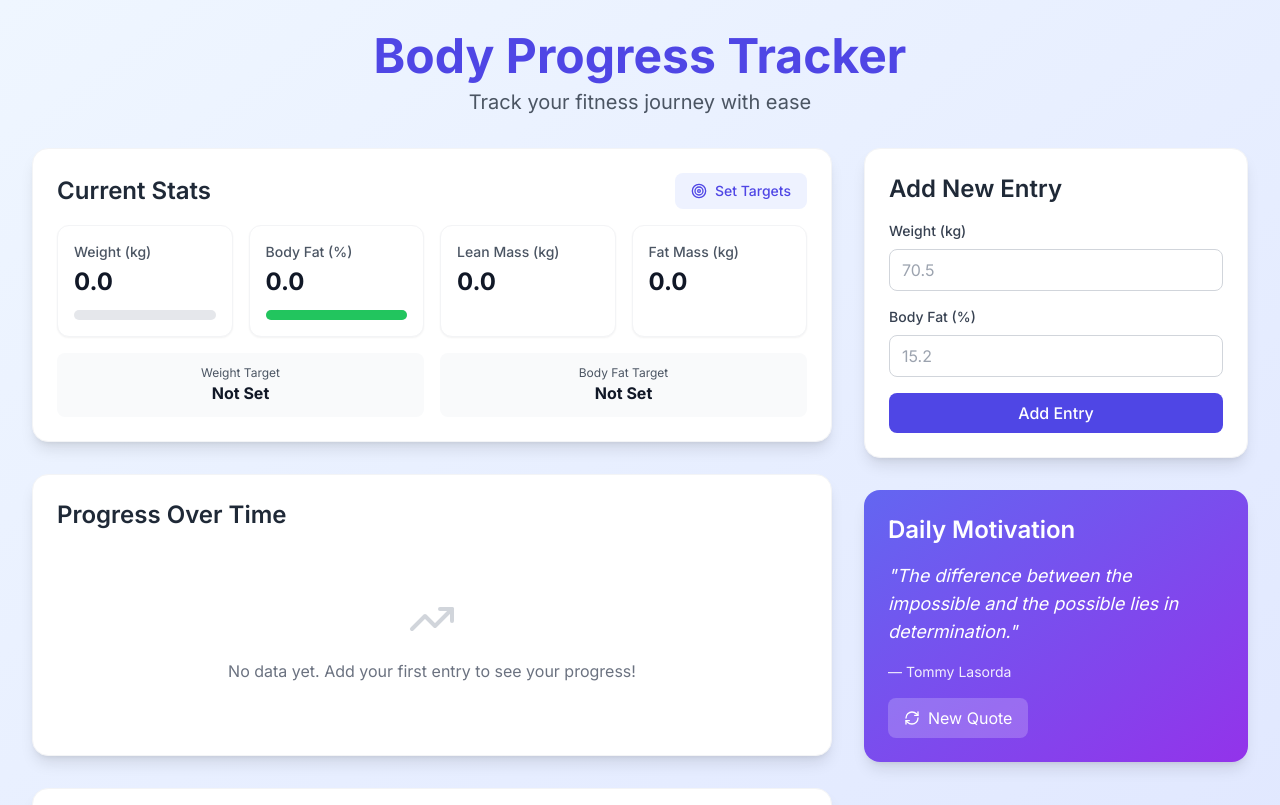
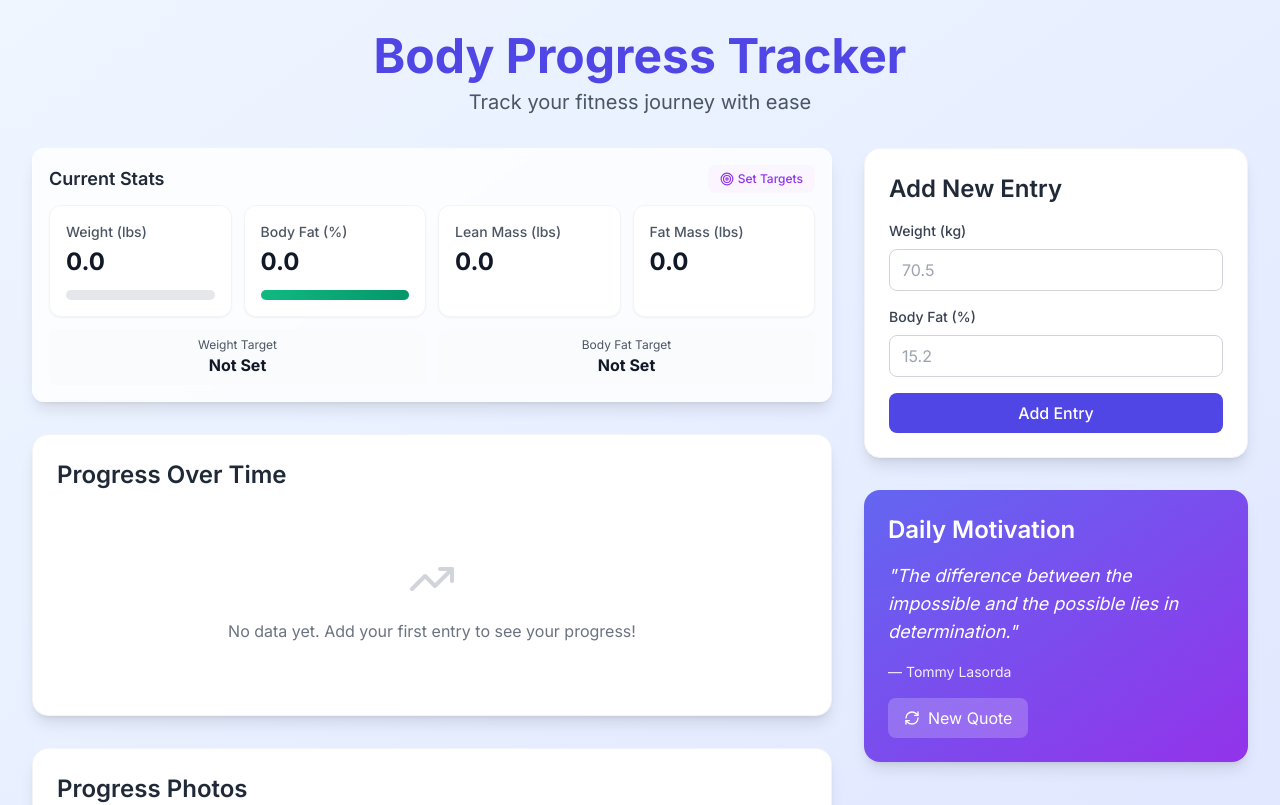
Before and after one commit to anish632/tracker-copy, a React (Vite) app: page / in a window 1280 px wide. Shown: the top 805 px of the page. Built offline with nearby package versions, Linux system fonts and the light colour scheme.

Commit message:
Your update message

```diff
--- a/App.jsx
+++ b/App.jsx
@@ -48,29 +48,29 @@ const MetricsDashboard = ({ latestEntry, targets, onSetTargets }) => {
   const bodyFatProgress = targets.bodyFat > 0 ? (targets.bodyFat / bodyFat) * 100 : 0;
 
   return (
-    <div className="bg-white p-6 rounded-2xl shadow-lg border border-gray-100">
-      <div className="flex justify-between items-center mb-4">
-        <h2 className="text-2xl font-semibold text-gray-800">Current Stats</h2>
+    <div className="bg-white/80 backdrop-blur-sm p-4 rounded-xl shadow-lg border border-white/20">
+      <div className="flex justify-between items-center mb-3">
+        <h2 className="text-lg font-semibold text-gray-800">Current Stats</h2>
         <button
           onClick={onSetTargets}
-          className="flex items-center gap-2 px-4 py-2 text-sm font-medium text-indigo-600 bg-indigo-50 rounded-lg hover:bg-indigo-100 transition-colors"
+          className="flex items-center gap-1 px-3 py-1.5 text-xs font-medium text-purple-600 bg-purple-50 rounded-lg hover:bg-purple-100 transition-colors"
         >
-          <Target size={16} />
+          <Target size={14} />
           Set Targets
         </button>
       </div>
-      <div className="grid grid-cols-2 md:grid-cols-4 gap-4">
-        <MetricCard title="Weight (kg)" value={weight.toFixed(1)} progress={weightProgress} colorClass="bg-indigo-500" />
-        <MetricCard title="Body Fat (%)" value={bodyFat.toFixed(1)} progress={100 - bodyFatProgress} colorClass="bg-green-500" />
-        <MetricCard title="Lean Mass (kg)" value={leanMass.toFixed(1)} colorClass="bg-blue-500" />
-        <MetricCard title="Fat Mass (kg)" value={fatMass.toFixed(1)} colorClass="bg-red-500" />
+      <div className="grid grid-cols-2 md:grid-cols-4 gap-3">
+        <MetricCard title="Weight (lbs)" value={weight.toFixed(1)} progress={weightProgress} colorClass="bg-gradient-to-r from-purple-500 to-purple-600" />
+        <MetricCard title="Body Fat (%)" value={bodyFat.toFixed(1)} progress={100 - bodyFatProgress} colorClass="bg-gradient-to-r from-emerald-500 to-emerald-600" />
+        <MetricCard title="Lean Mass (lbs)" value={leanMass.toFixed(1)} colorClass="bg-gradient-to-r from-blue-500 to-blue-600" />
+        <MetricCard title="Fat Mass (lbs)" value={fatMass.toFixed(1)} colorClass="bg-gradient-to-r from-rose-500 to-rose-600" />
       </div>
-      <div className="mt-4 grid grid-cols-2 gap-4">
-        <div className="text-center p-3 bg-gray-50 rounded-lg">
+      <div className="mt-3 grid grid-cols-2 gap-3">
+        <div className="text-center p-2 bg-gray-50/50 rounded-lg">
           <p className="text-xs text-gray-600">Weight Target</p>
-          <p className="font-bold text-gray-900">{targets.weight > 0 ? `${targets.weight.toFixed(1)} kg` : 'Not Set'}</p>
+          <p className="font-bold text-gray-900">{targets.weight > 0 ? `${targets.weight.toFixed(1)} lbs` : 'Not Set'}</p>
         </div>
-        <div className="text-center p-3 bg-gray-50 rounded-lg">
+        <div className="text-center p-2 bg-gray-50/50 rounded-lg">
           <p className="text-xs text-gray-600">Body Fat Target</p>
           <p className="font-bold text-gray-900">{targets.bodyFat > 0 ? `${targets.bodyFat.toFixed(1)} %` : 'Not Set'}</p>
         </div>
```
Also changed, not shown: package.json (+8 -7 lines), 1 other file (tests, documents, lock files or other folders).
